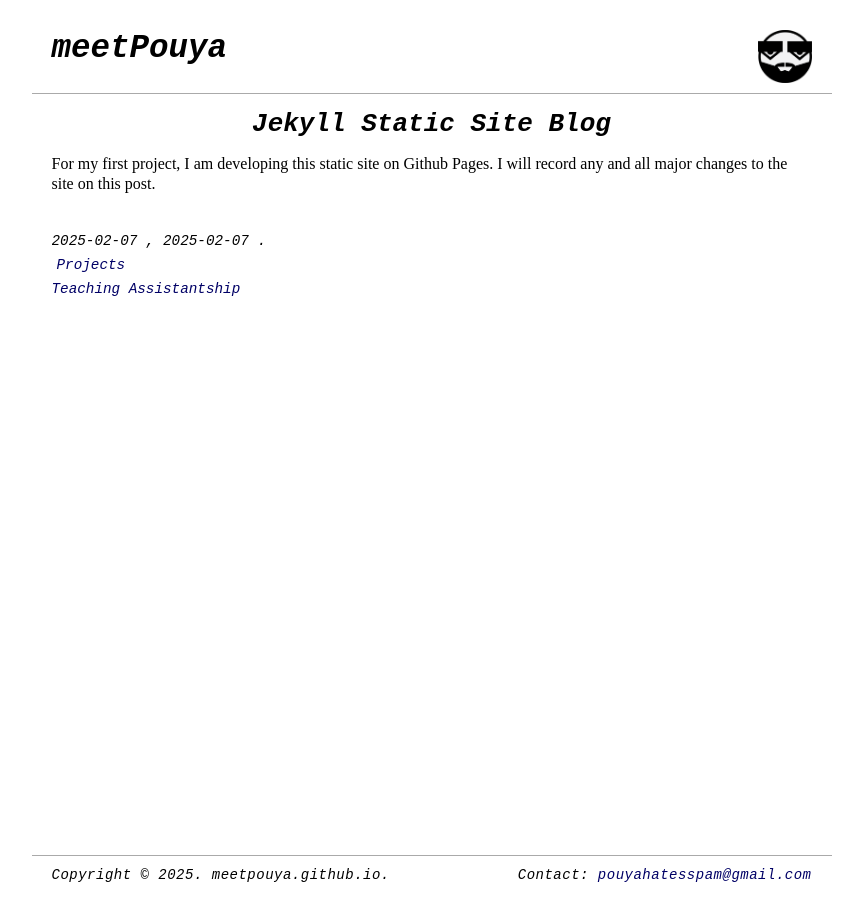
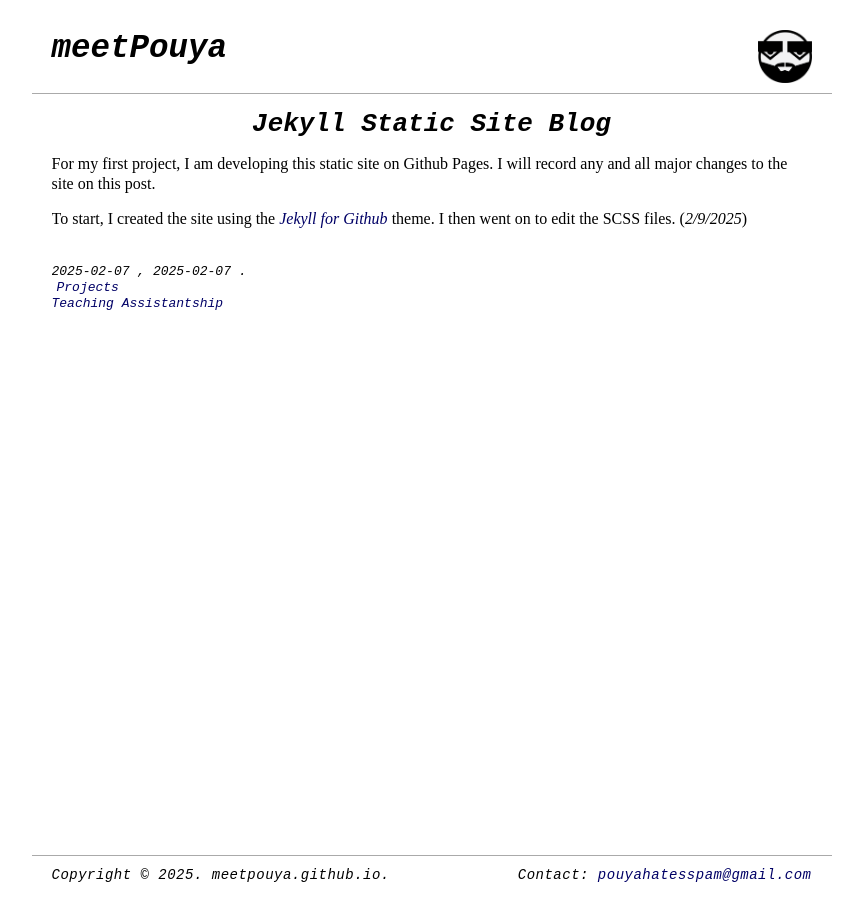
Before and after one commit to pyamrzi/pyamrzi.github.io, a Jekyll site: the page built from _posts/2025-02-07-Jekyll-Static-Site-Blog.markdown, in a window 1280 px wide. Shown: the whole page, without its empty margins (201-1064 px from the left). Built offline with Jekyll 4.4.1, drawn with Linux system fonts in a browser that asks for light colours.

Commit message:
rewrite posts

```diff
--- a/_posts/2025-02-07-Jekyll-Static-Site-Blog.markdown
+++ b/_posts/2025-02-07-Jekyll-Static-Site-Blog.markdown
@@ -8,3 +8,5 @@ tags: [jekyll, static site, blog, github pages]
 ---
 
 For my first project, I am developing this static site on Github Pages. I will record any and all major changes to the site on this post.
+
+To start, I created the site using the [Jekyll for Github](https://github.com/ghosind/Jekyll-Paper-Github) theme. I then went on to edit the SCSS files. (*2/9/2025*)
--- a/_sass/post.scss
+++ b/_sass/post.scss
@@ -19,10 +19,10 @@
 }
 
 .post-info {
-  line-height: 24px;
+  line-height: 16px;
   margin: 10px 0;
   font-family: monospace;
-  font-size: 1.1em;
+  font-size: 1em;
   font-style: italic;
 }
 
```
Also changed, not shown: pages/about.md (+1 -1 lines).
